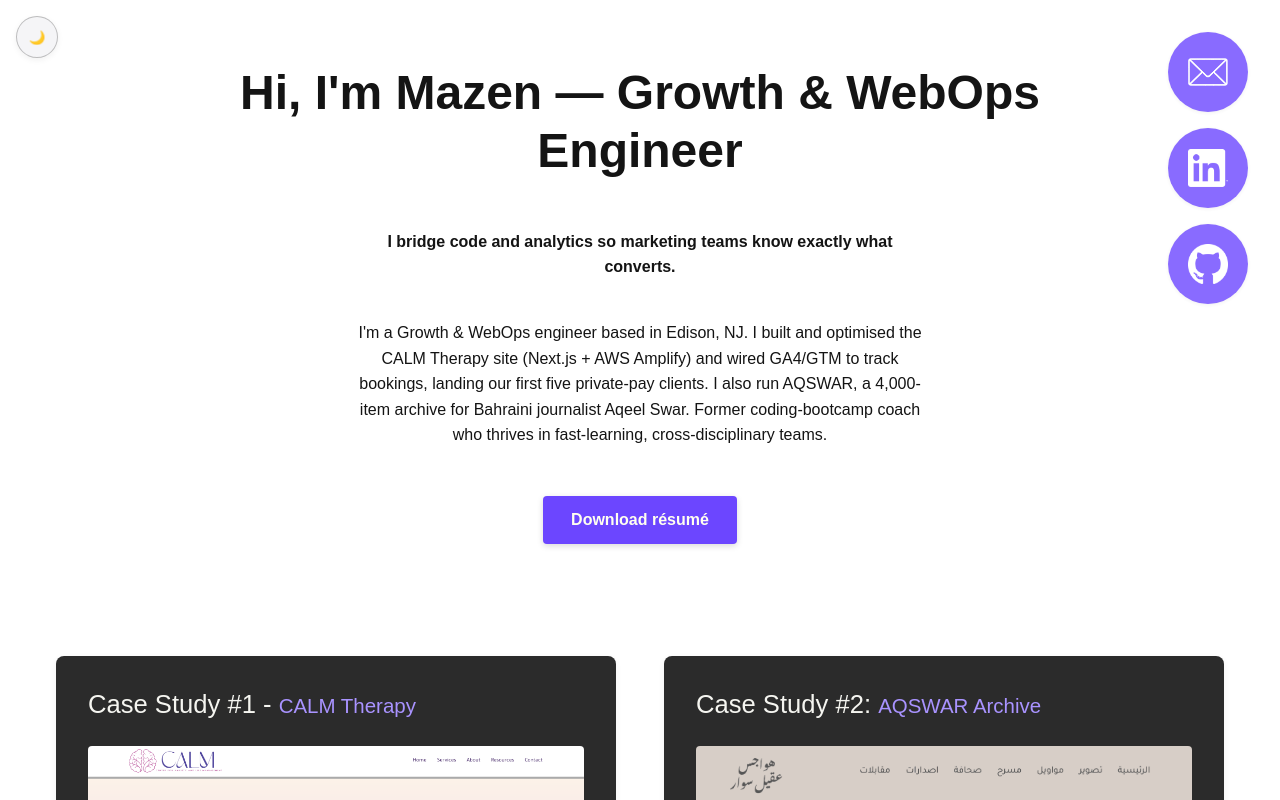
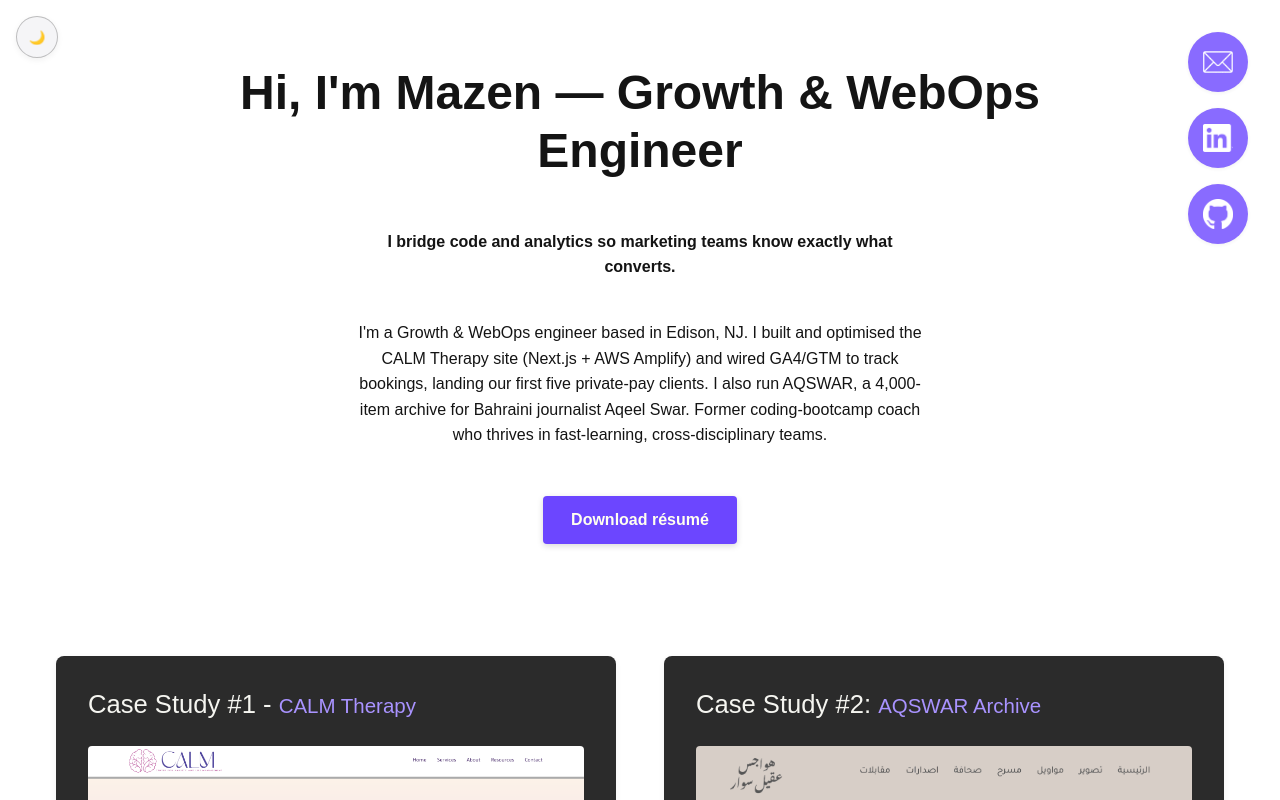
Before and after one commit to mazenswar/mazen-portfolio, a Next.js app: page / in a window 1280 px wide. Shown: the top 800 px of the page. Built offline with nearby package versions, Linux system fonts and the light colour scheme.

Commit message:
v2.3 icon size fix

```diff
--- a/src/app/components/styles/contact__navbar.scss
+++ b/src/app/components/styles/contact__navbar.scss
@@ -27,8 +27,8 @@
 	/* icon buttons (anchor tags) */
 	.buttons a {
 		display: flex;
-		width: 80px;
-		height: 80px;
+		width: 60px;
+		height: 60px;
 		justify-content: center;
 		align-items: center;
 		border-radius: 50%;
```
